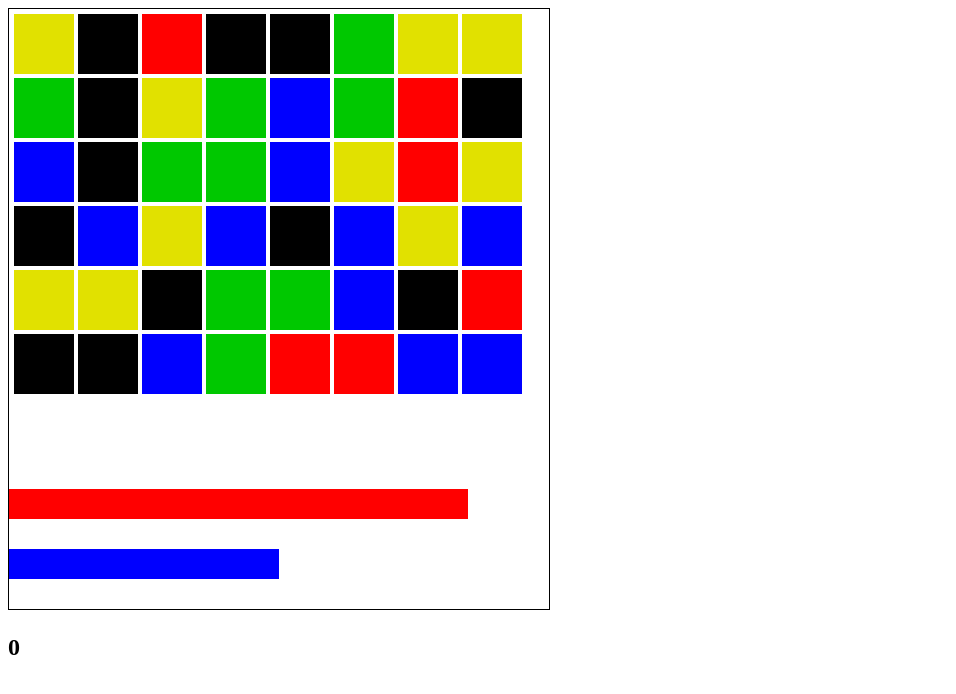
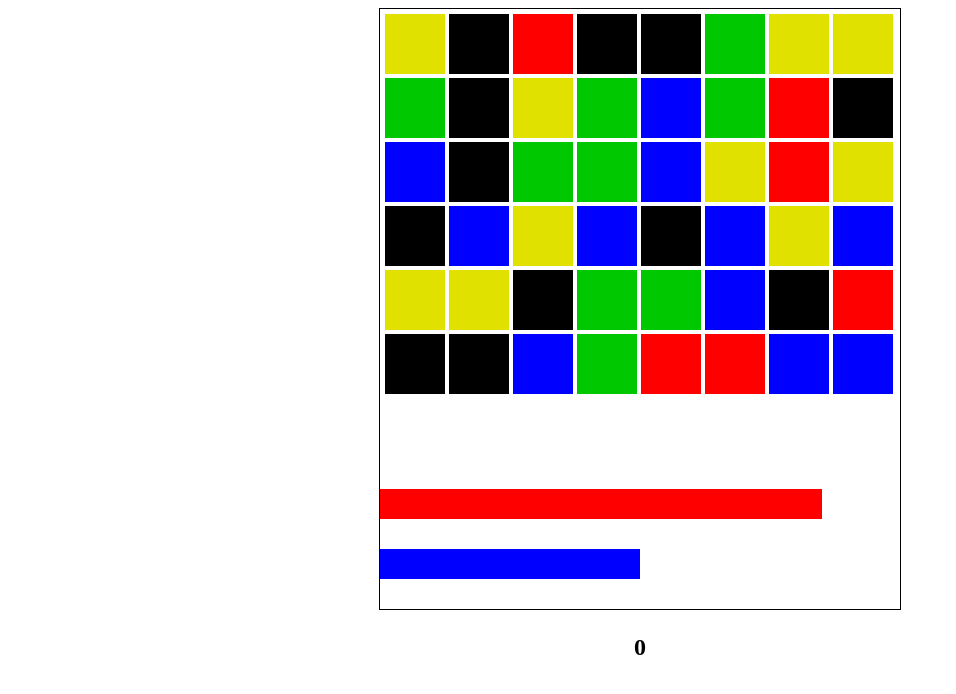
Before and after one commit to catinclay/buucleaner, a plain HTML site: page index.html in a window 1280 px wide. Shown: the whole page, without its empty margins (0-956 px from the left). Drawn offline with Linux system fonts and the light colour scheme.

Commit message:
Added files via upload

```diff
--- a/index.html
+++ b/index.html
@@ -5,9 +5,9 @@
   <meta charset="utf-8">
 </head>
 
-<body>
+<body style="text-align: center;">
 	<h1 id="gameOverLabel" style="display:none; color:red;">Game Over</h1>
-  <canvas id ="mainCanvas" width="540" height="600" style="border:1px solid #000000;">
+  <canvas id ="mainCanvas" width="520" height="600" style="border:1px solid #000000;">
   </canvas><br>
   <h2 id="scoreLabel">0</h2>
   <footer class="footer">
```
